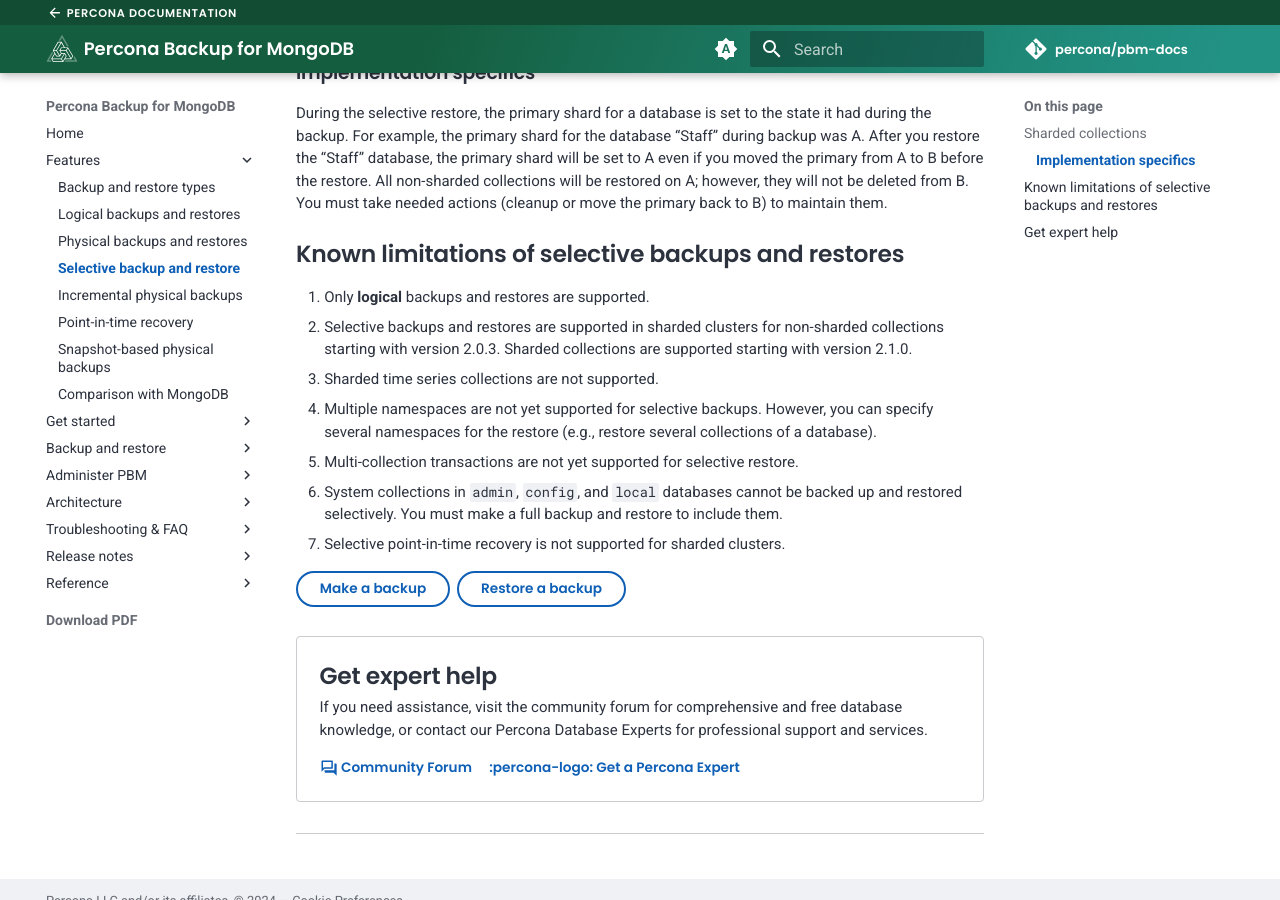
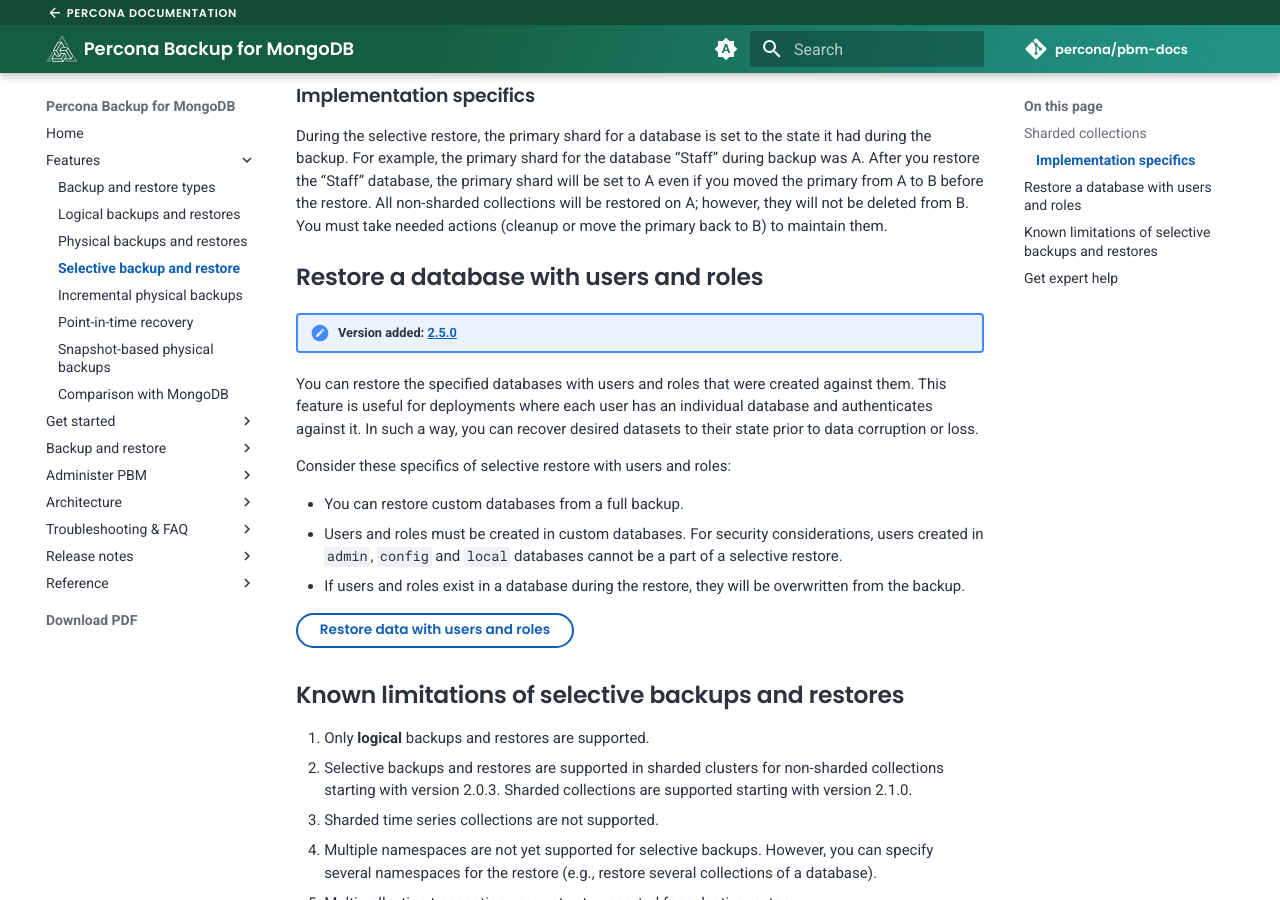
Before and after one commit to percona/pbm-docs, an MkDocs documentation site: the page built from docs/features/selective-backup.md, in a window 1280 px wide and 900 px high, scrolled down 1078 px. Built offline with MkDocs 1.6.1 and Material for MkDocs 9.7.7, drawn with Linux system fonts in a browser that asks for light colours; nearby versions of some CDN libraries; comment, search, counter and statistics services are not loaded; some of the changed text lies outside the part shown.

Commit message:
PBM-1213 Doc-restore-users-roles (#171)
PBM-1213 Doc-restore-users-roles

* Documented selective restore with users and roles

* Added flag description

* updates after the review

modified:   docs/features/selective-backup.md
	modified:   docs/usage/restore.md

```diff
--- a/docs/features/selective-backup.md
+++ b/docs/features/selective-backup.md
@@ -11,7 +11,7 @@
 1.	Backup a single database or a specific collection and restore all data from it.
 2.	Restore a specific collection from a single database backup
 3.	Restore certain databases and / or collections from a full backup
-4.	Make a point-in time recovery for the specified databases / collections.
+4.	Make a point-in time recovery for the specified databases / collections. Available for replica sets only.
 
 ## Sharded collections
 
@@ -32,6 +32,19 @@
 
 During the selective restore, the primary shard for a database is set to the state it had during the backup. For example, the primary shard for the database "Staff" during backup was A. After you restore the  "Staff" database, the primary shard will be set to A even if you moved the primary from A to B before the restore. All non-sharded collections will be restored on A; however, they will not be deleted from B. You must take needed actions (cleanup or move the primary back to B) to maintain them.
 
+## Restore a database with users and roles
+
+!!! admonition "Version added: [2.5.0](../release-notes/2.5.0.md)"
+
+You can restore the specified databases with users and roles that were created against them. This feature is useful for deployments where each user has an individual database and authenticates against it. In such a way, you can recover desired datasets to their state prior to data corruption or loss.
+
+Consider these specifics of selective restore with users and roles:
+
+* You can restore custom databases from a full backup.
+* Users and roles must be created in custom databases. For security considerations, users created in `admin`, `config` and `local` databases cannot be a part of a selective restore.
+* If users and roles exist in a database during the restore, they will be overwritten from the backup.
+
+[Restore data with users and roles](../usage/restore.md#__tabbed_2_3){.md-button}
 
 ## Known limitations of selective backups and restores
 
```
Also changed, not shown: docs/reference/pbm-commands.md (+2 -1 lines), docs/usage/restore.md (+10 -0 lines).
